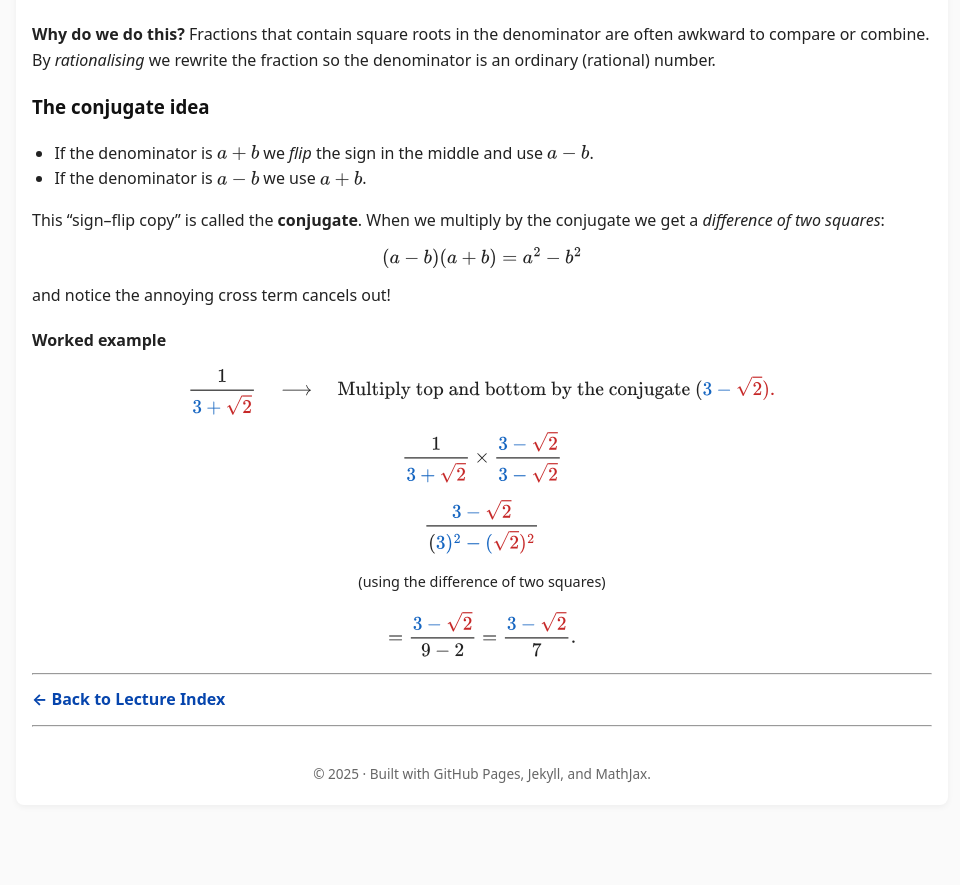
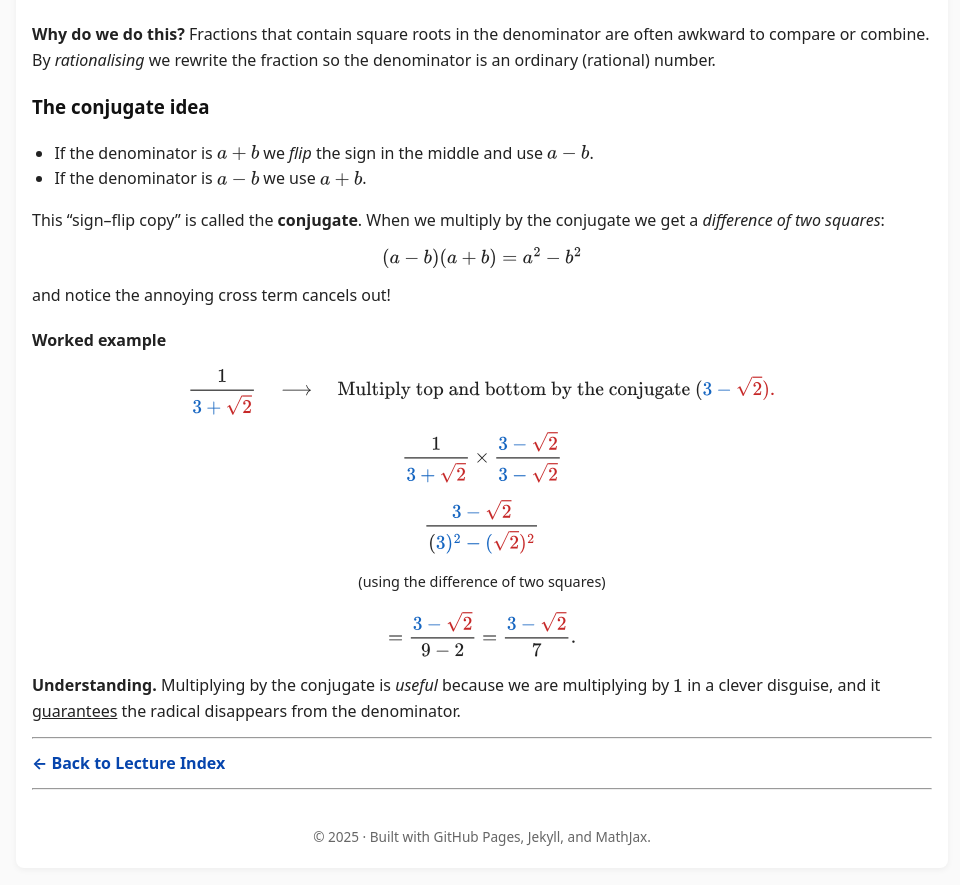
Before and after one commit to SaleemKamaludin/SaleemKamaludin.github.io, a Jekyll site: the page built from courses/math-1115/lecture-notes/lecture3.md, in a window 1280 px wide and 900 px high, scrolled down 4834 px. Shown: the top 885 px of the window, without its empty margins (158-1118 px from the left). Built offline with Jekyll 4.4.1, drawn with Linux system fonts in a browser that asks for light colours; before the commit the page ends 5671 px from its top, so only the background shows below that.

Commit message:
Update lecture3.md

```diff
--- a/courses/math-1115/lecture-notes/lecture3.md
+++ b/courses/math-1115/lecture-notes/lecture3.md
@@ -747,6 +747,15 @@ To ensure consistency, these operations must be performed in a **specific order*
 </p>
 
 
+
+<p style="margin-top:0.8rem;">
+  <strong>Understanding.</strong>
+  Multiplying by the conjugate is <em>useful</em> because we are multiplying by \(1\)
+  in a clever disguise, and it <u>guarantees</u> the radical disappears
+  from the denominator.
+</p>
+
+
 ---
 
 **[← Back to Lecture Index](/courses/math-1115/lecture-notes/)**
```
